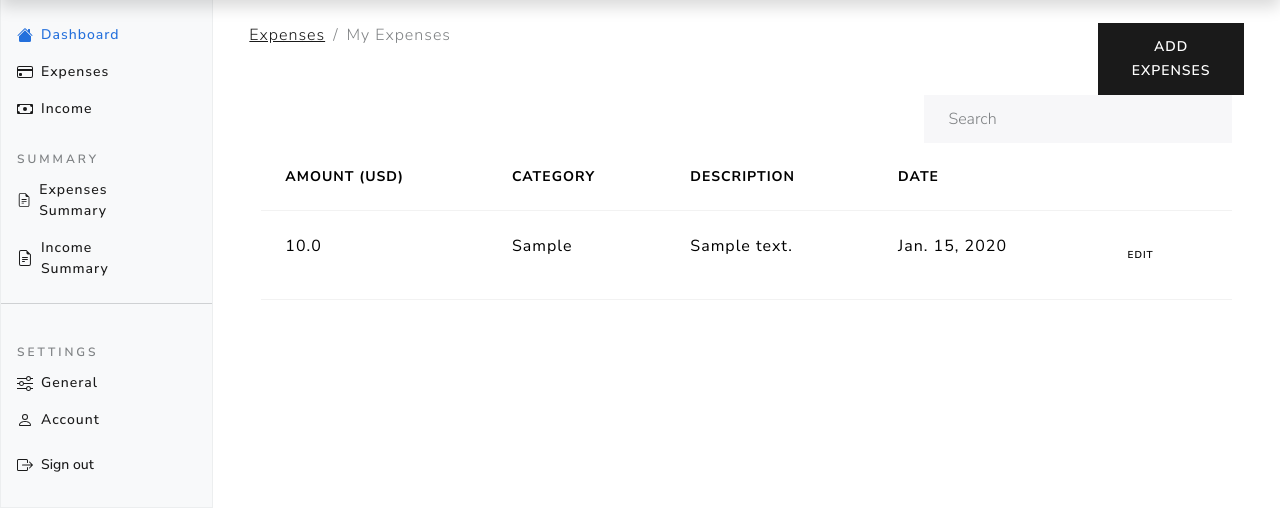
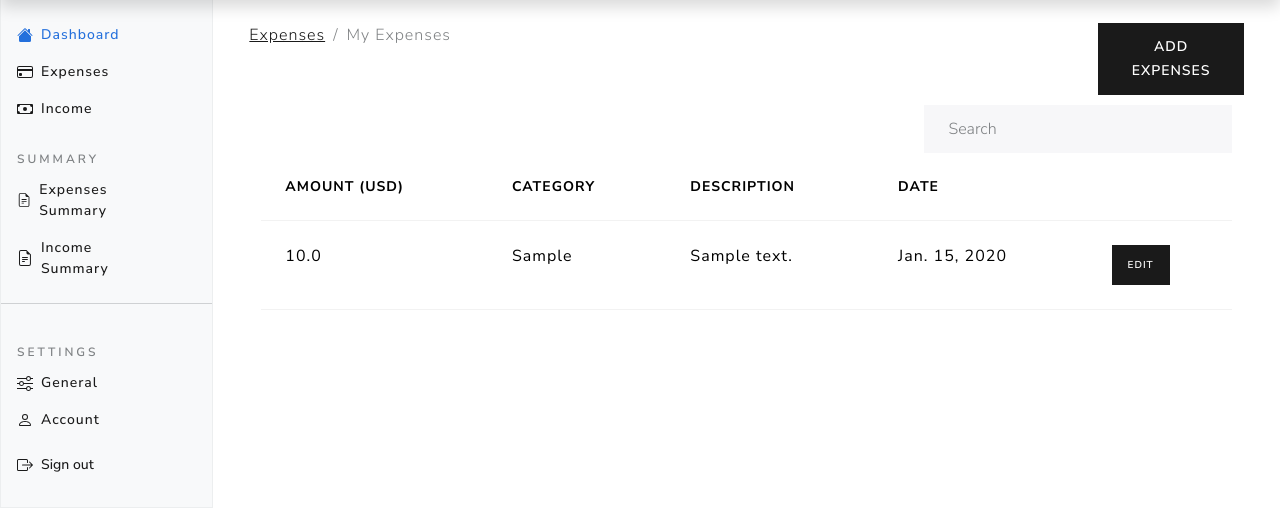
Before and after one commit to iamharshitnegi/Extracker, a Django app: page / in a window 1280 px wide. Shown: the part 49-574 px from the top of the page. Run offline with Django 4.2, Linux system fonts and the light colour scheme; a user stored in the database is signed in; tables that the repository leaves empty hold one stand-in row (values such as "Sample post"); some libraries are stand-ins or nearby versions.

Commit message:
buttons css changes

```diff
--- a/templates/personal_expenses/index.html
+++ b/templates/personal_expenses/index.html
@@ -32,7 +32,7 @@
     {% include 'partials/_messages.html' %}
 
     {% if expenses.count %}
-    <div class="row">
+    <div class="row" style="margin-top: 10px;">
       <div class="col-md-8"></div>
       <div class="col-md-4">
         <div class="form-group">
@@ -61,7 +61,7 @@
             <td>{{expense.category}}</td>
             <td>{{expense.description}}</td>
             <td>{{expense.date}}</td>
-            <td><a href="{% url 'edit_expense' expense.id %}" class="btn btn-secondary btn-sm">Edit</a></td>
+            <td><a href="{% url 'edit_expense' expense.id %}" class="btn btn-primary btn-sm">Edit</a></td>
           </tr>
 
           {% endfor %}
```
